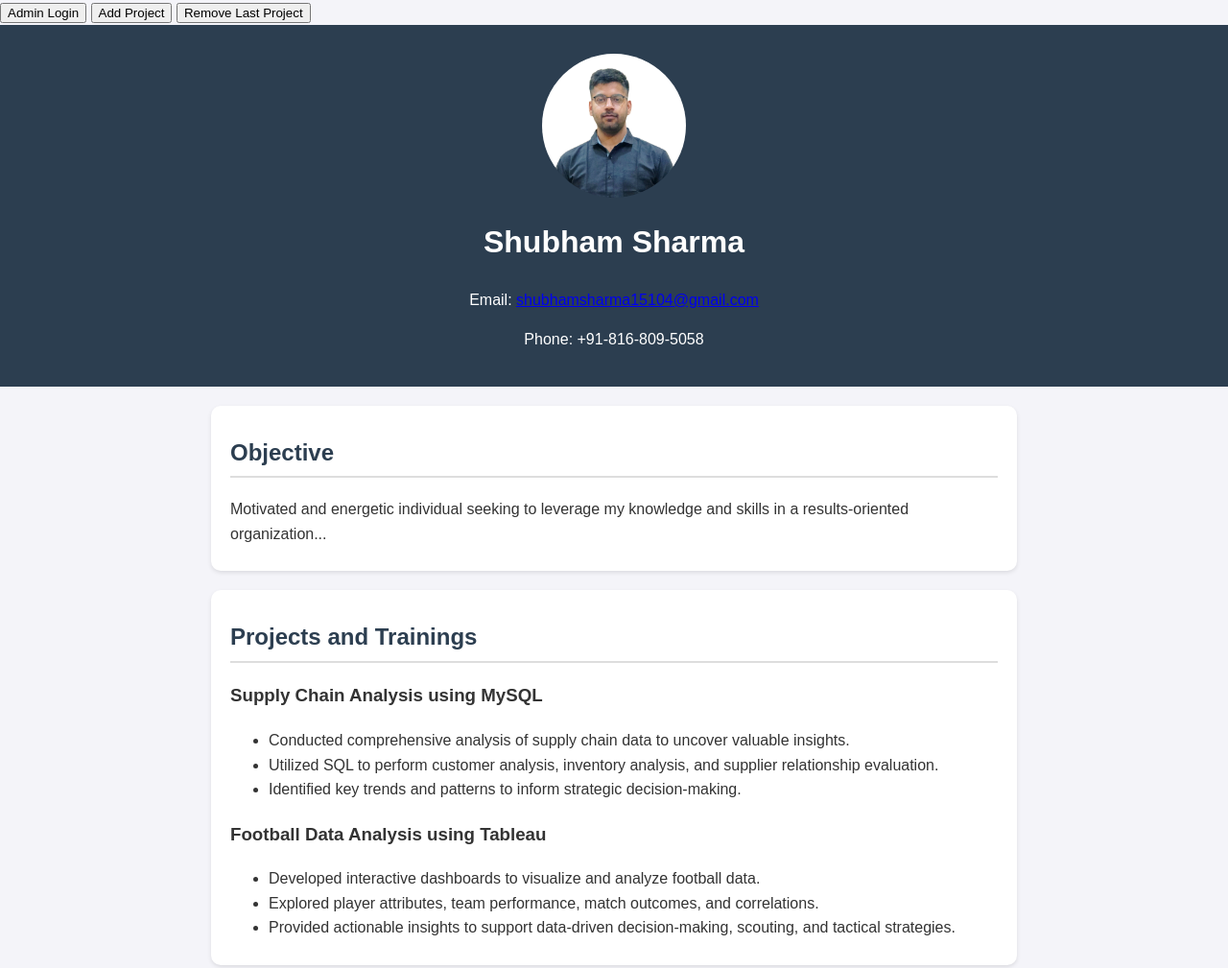
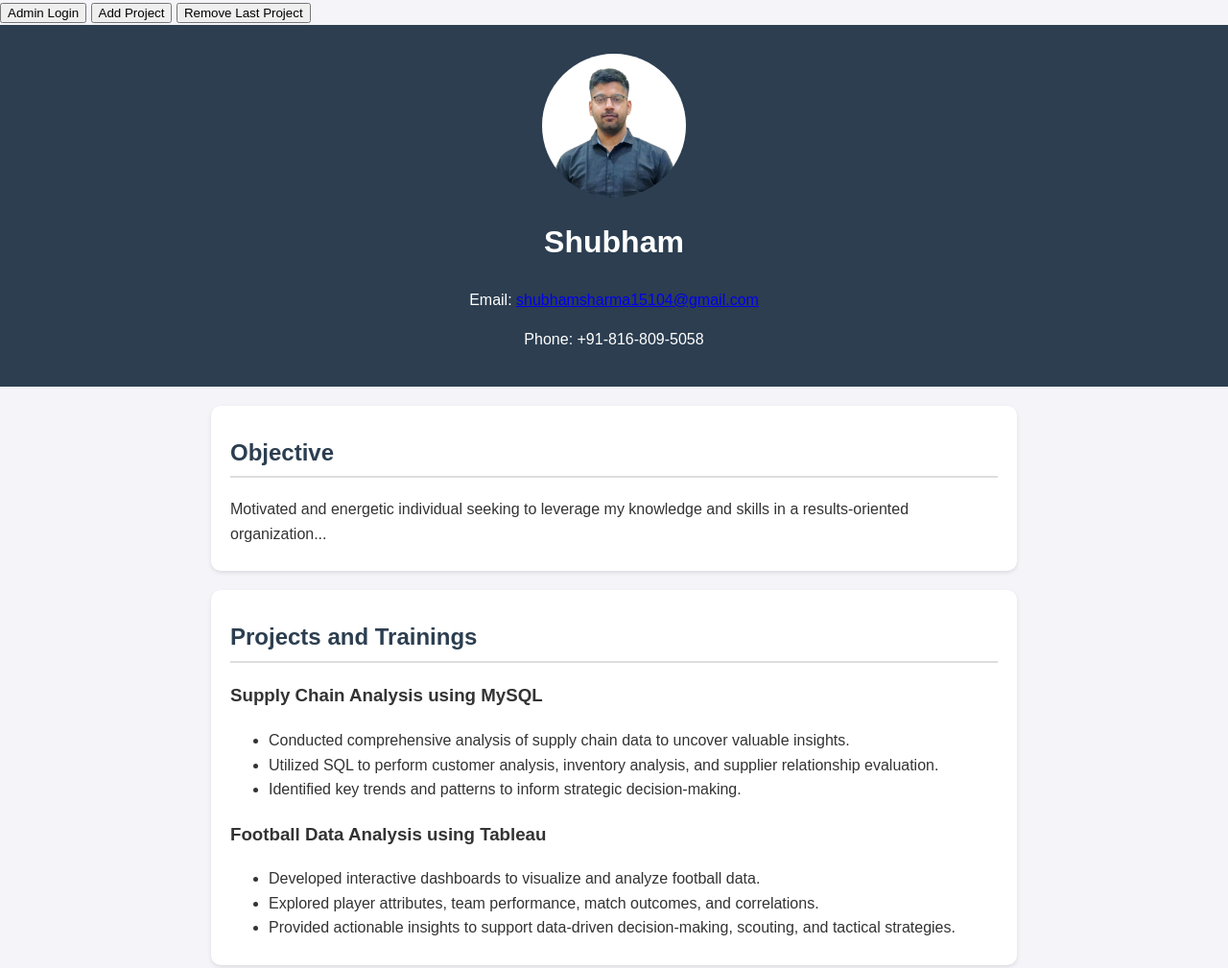
Before and after one commit to Shubham-S151/Shubham.github.io, a plain HTML site: page index.html in a window 1280 px wide. Shown: the top 1009 px of the page at 96% size. Drawn offline with Linux system fonts and the light colour scheme; no server answers.

Commit message:
Update index.html

```diff
--- a/index.html
+++ b/index.html
@@ -106,7 +106,7 @@
     <!-- Header Section -->
     <header id="header" class="editable">
         <img src="images/InShot_20241227_163552318.jpg" alt="Shubham Sharma" class="profile-image">
-        <h1>Shubham Sharma</h1>
+        <h1>Shubham</h1>
         <p>Email: <a href="mailto:shubhamsharma15104@gmail.com">shubhamsharma15104@gmail.com</a></p>
         <p>Phone: +91-816-809-5058</p>
     </header>
```
